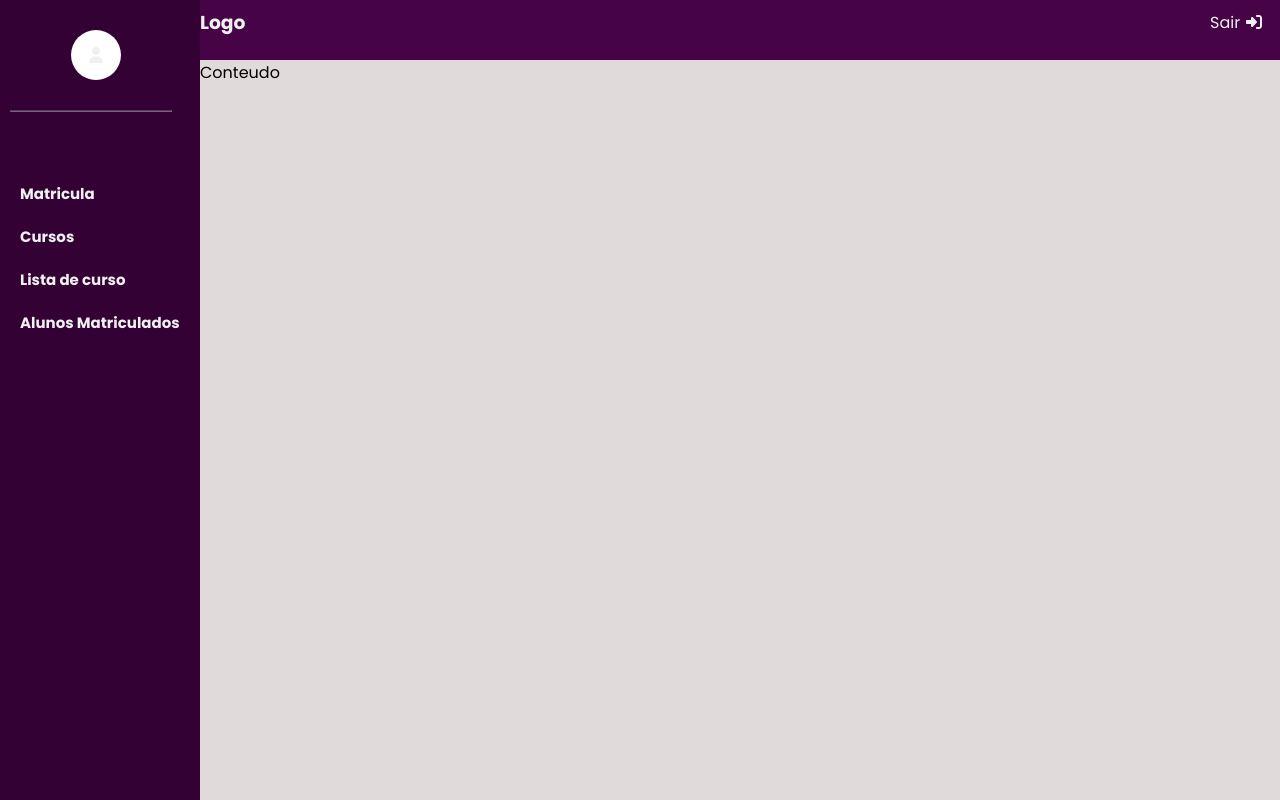
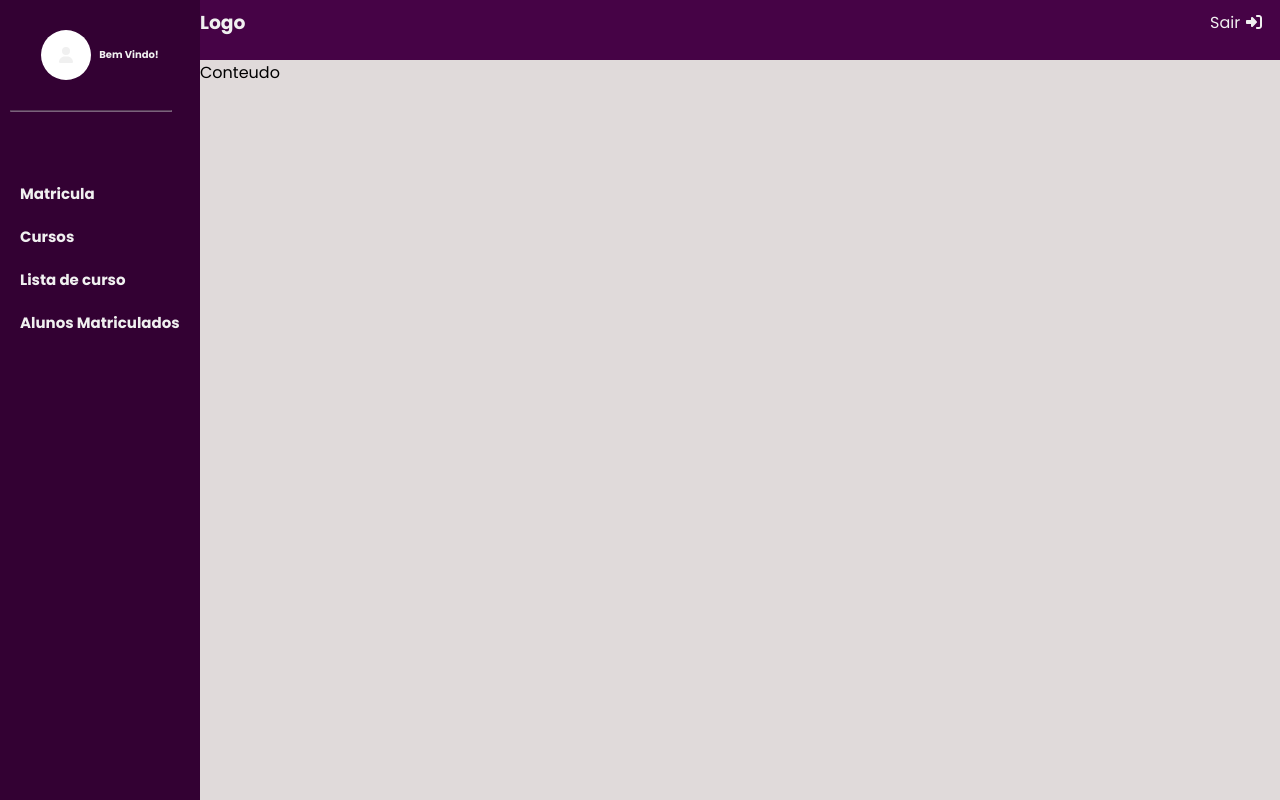
Before and after one commit to Mleite22/Desafio, a Vue app in the folder frontend/: page /home in a window 1280 px wide. Built offline with nearby package versions, Linux system fonts and the light colour scheme; no server answers; sample sign-in values are in the browser's storage.

Commit message:
wellcome

```diff
--- a/frontend/src/components/Dashboard/componentes/SidBarComponent.vue
+++ b/frontend/src/components/Dashboard/componentes/SidBarComponent.vue
@@ -5,6 +5,7 @@
                 <span><i class="fa fa-user"></i></span>
             </div>
             <div class="avatar-nome">
+                <h4 class="wellcome">Bem Vindo!</h4>
                 <p>{{ user?.name }}</p>
             </div>
         </div>
--- a/frontend/src/components/Dashboard/componentes/styleComponets.css
+++ b/frontend/src/components/Dashboard/componentes/styleComponets.css
@@ -27,6 +27,10 @@
     .avatar-nome {
       margin-left: 8px;
       font-size: 13px;
+
+      .wellcome {
+        font-size: 10px;
+      }
     }
   }
 
```
